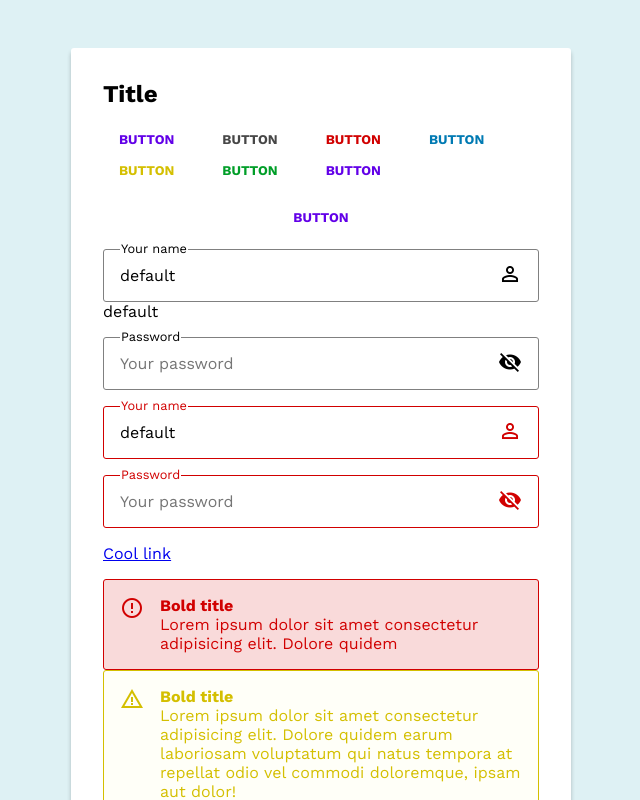
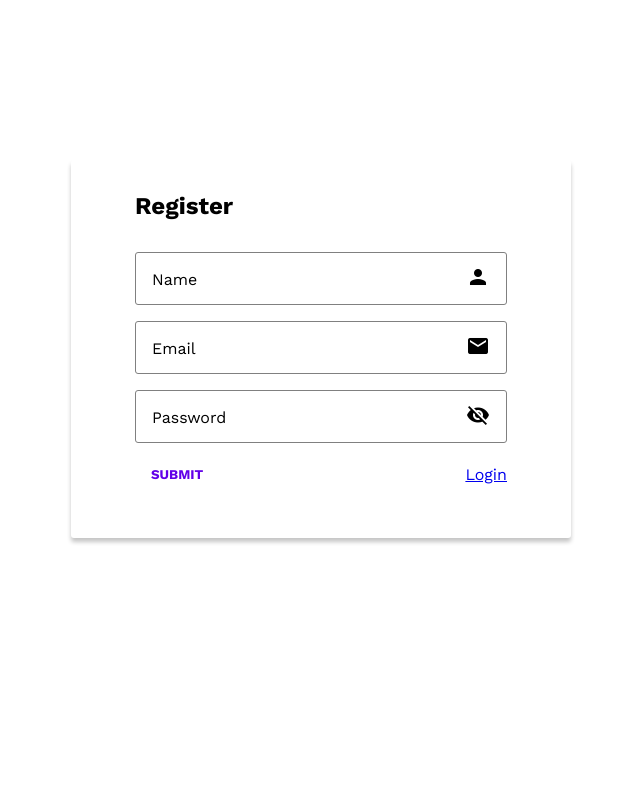
Before and after one commit to H7GhosT/dashboard, a React (Create React App) app: page / in a window 1280 px wide. Shown: the top 800 px of the page, without its empty margins (319-959 px from the left). Built offline with nearby package versions, Linux system fonts and the light colour scheme.

Commit message:
auth first steps

```diff
--- /dev/null
+++ b/src/api/config.ts
@@ -0,0 +1 @@
+export const SERVER_URL = "http://localhost:3001";
--- /dev/null
+++ b/src/api/users.ts
@@ -0,0 +1,20 @@
+import { v1 as uuidv1 } from "uuid";
+
+import { SERVER_URL } from "./config";
+import { FormUser } from "../types/user";
+
+export function registerUser({ name, email, password }: FormUser) {
+  return fetch(SERVER_URL + "/users", {
+    method: "POST",
+    body: JSON.stringify({
+      id: uuidv1(),
+      name,
+      email,
+      password,
+      permission: "user",
+    }),
+    headers: {
+      "Content-Type": "application/json",
+    },
+  });
+}
--- /dev/null
+++ b/src/features/auth/index.ts
@@ -0,0 +1,2 @@
+export {} from "./login-page";
+export { RegisterPage } from "./register-page";
--- /dev/null
+++ b/src/features/auth/login-page.tsx
@@ -0,0 +1,3 @@
+import React from "react";
+
+export {};
--- /dev/null
+++ b/src/features/auth/register-page.tsx
@@ -0,0 +1,112 @@
+import React, { FormEvent, useState } from "react";
+import {} from "react-query";
+import { registerUser } from "../../api/users";
+
+import {
+  Alert,
+  Container,
+  FullView,
+  Icon,
+  Surface,
+  TextButton,
+  Title,
+} from "../../components/common";
+import { PaddingXY, VSpace } from "../../components/common/spaces";
+import { PasswordTextField, TextField } from "../../components/text-field";
+import { FormUser } from "../../types/user";
+
+export function RegisterPage() {
+  const [user, setUser] = useState<FormUser>({
+    name: "",
+    email: "",
+    password: "",
+  });
+
+  const changeUser = (key: string, value: any) => {
+    setUser((u) => ({ ...u, [key]: value }));
+  };
+
+  const [pending, setPending] = useState(false);
+  const [errors, setErrors] = useState<React.ReactNode[]>([]);
+
+  const onSubmit = async (e: FormEvent) => {
+    e.preventDefault();
+    if (pending) return;
+
+    user.name = user.name?.trim();
+    user.email = user.email?.trim();
+    user.password = user.password?.trim();
+
+    const valid = !!(user.name && user.email && user.password);
+
+    setErrors([]);
+    if (!valid) {
+      setErrors(["Invalid input"]);
+      return;
+    }
+
+    setPending(true);
+    let response = { status: 400 };
+    try {
+      response = await registerUser(user);
+    } catch {}
+
+    if (response.status >= 400) {
+      setErrors(["Unexpected error"]);
+    } else if (response.status >= 500) {
+      setErrors(["Server error"]);
+    }
+    setPending(false);
+  };
+  return (
+    <FullView>
+      <VSpace amount={10} />
+      <Container size="s">
+        <Surface elevation={4}>
+          <PaddingXY x={4} y={2}>
+            <form onSubmit={onSubmit}>
+              <Title>Register</Title>
+              <VSpace amount={2} />
+              <TextField
+                label="Name"
+                value={user.name}
+                inputHandler={(v) => changeUser("name", v)}
+                icon={<Icon>person</Icon>}
+              />
+              <VSpace amount={1} />
+              <TextField
+                label="Email"
+                value={user.email}
+                inputHandler={(v) => changeUser("email", v)}
+                icon={<Icon>mail</Icon>}
+              />
+              <VSpace amount={1} />
+              <PasswordTextField
+                label="Password"
+                value={user.password}
+                inputHandler={(v) => changeUser("password", v)}
+              />
+              <VSpace amount={1} />
+              <div
+                style={{
+                  display: "flex",
+                  justifyContent: "space-between",
+                  alignItems: "center",
+                }}
+              >
+                <TextButton type="submit" disabled={pending}>
+                  Submit
+                </TextButton>
+                <a href="./">Login</a>
+              </div>
+              <VSpace amount={1} />
+              {errors.map((e) => (
+                <Alert severity="error">{e}</Alert>
+              ))}
+            </form>
+          </PaddingXY>
+        </Surface>
+      </Container>
+    </FullView>
+  );
+}
--- a/src/index.tsx
+++ b/src/index.tsx
@@ -5,8 +5,9 @@ import reportWebVitals from "./reportWebVitals";
 import "./scss/main.scss";
 
 import { CompShowcase } from "./comp-showcase";
+import { RegisterPage } from "./features/auth";
 
-ReactDOM.render(<CompShowcase />, document.getElementById("root"));
+ReactDOM.render(<RegisterPage />, document.getElementById("root"));
 
 // If you want to start measuring performance in your app, pass a function
 // to log results (for example: reportWebVitals(console.log))
--- /dev/null
+++ b/src/types/user.ts
@@ -0,0 +1,11 @@
+export type UserPermissoin = "user" | "admin";
+
+export interface User {
+  id: string;
+  name: string;
+  email: string;
+  password: string;
+  permission: UserPermissoin;
+}
+
+export interface FormUser extends Partial<Omit<User, "id" | "permission">> {}
```
Also changed, not shown: src/features/auth/utils.ts (added, +25 -0 lines), 1 other file (tests, documents, lock files or other folders).
